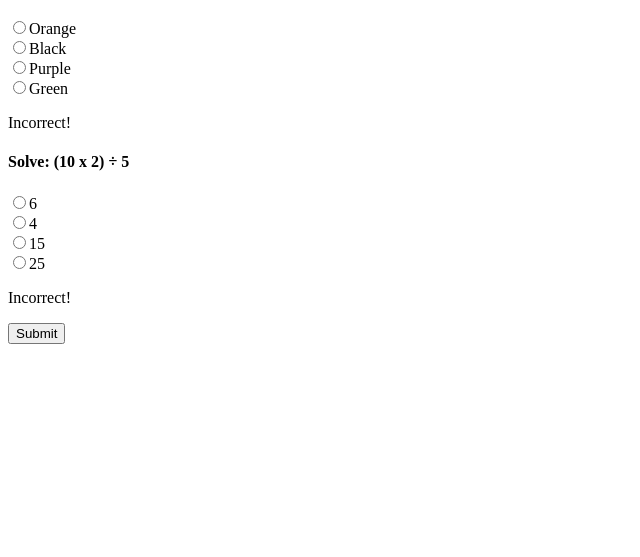
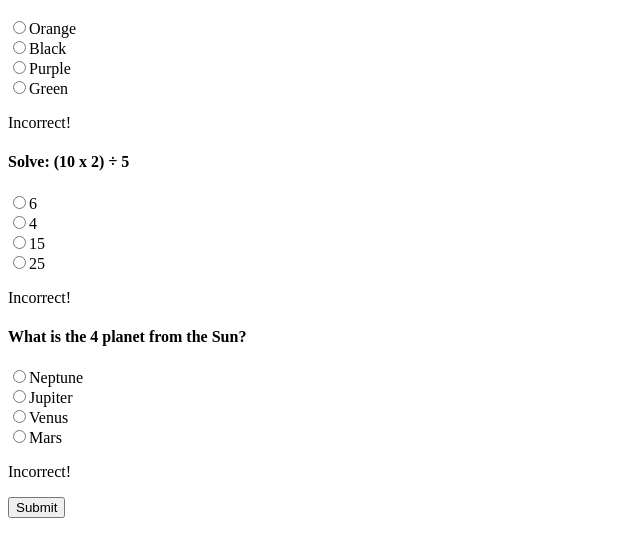
Before and after one commit to Astralynx/swd102-j-final, a plain HTML site: page index.html in a window 1280 px wide. Both pictures are taken after a click on the button "Submit". Shown: the part 101-658 px from the top of the page, without its empty margins (0-640 px from the left). Drawn offline with Linux system fonts and the light colour scheme.

Commit message:
Added a third qeustion

```diff
--- a/index.html
+++ b/index.html
@@ -27,6 +27,16 @@
         <p id="result2"></p>
     </div>
     <div>
+        <h4>What is the 4 planet from the Sun?</h4>
+            <form>
+                <input type="radio" name="answers3">Neptune<br>
+                <input type="radio" name="answers3">Jupiter<br>
+                <input type="radio" name="answers3">Venus<br>
+                <input type="radio" name="answers3" id="correct3" >Mars<br>
+            </form>
+        <p id="result3"></p>
+    </div>
+    <div>
         <button type="submit" onclick="submitAnswers()">Submit</button><br>
         <p id="score"></p>
     </div>
--- a/script.js
+++ b/script.js
@@ -17,4 +17,11 @@ function submitAnswers(){
     else if(document.getElementById('result2')){
         document.getElementById('result2').innerHTML = "Incorrect!";
     }
+
+    if(document.getElementById('correct3').checked){
+        document.getElementById('result3').innerHTML = "Correct!";
+    }
+    else if(document.getElementById('result3')){
+        document.getElementById('result3').innerHTML = "Incorrect!";
+    }
 }
```
